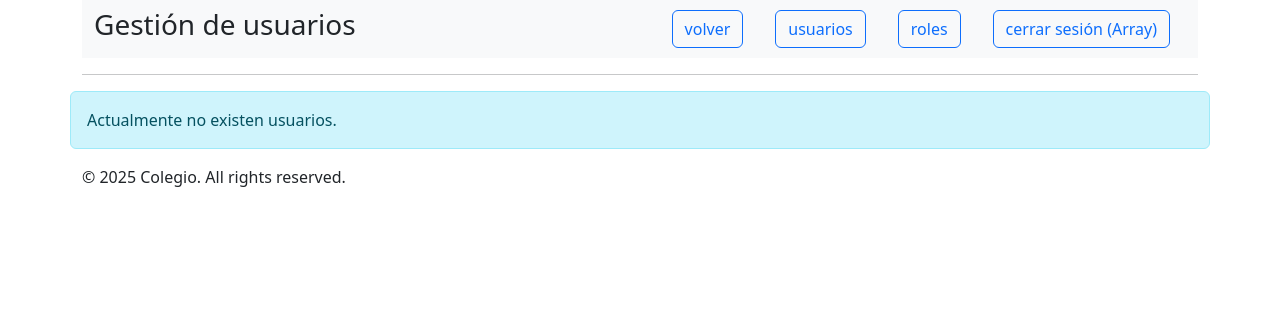
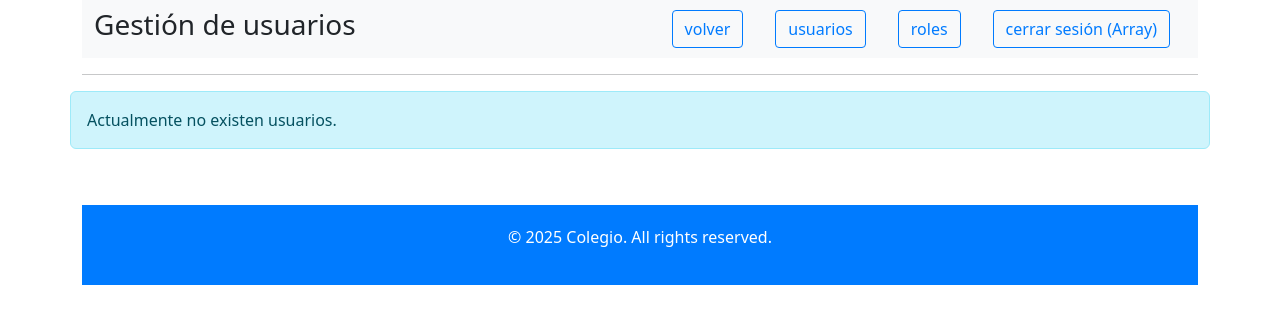
Before and after one commit to hectorelcoco-oss/colegio, a PHP site: page /index.php?action=estilos in a window 1280 px wide. Shown: the top 324 px of the page. Run offline with PHP 8.4, Linux system fonts and the light colour scheme; the visitor is signed in with stand-in values (Sample User, id 1).

Commit message:
trabajo terminado para evaluar

```diff
--- a/controller/usuario.php
+++ b/controller/usuario.php
@@ -29,7 +29,7 @@ class UsuarioController{
 		if(isset($_GET["id"])) $id = $_GET["id"];
 		return $this->tablaObj->getTablaById($id);
 	}
-	/* Create or update */
+	/* guarda los cambios de usuarios */
 	public function save(){
 		$this->view = 'edit_'. $this->tabla;
 		$this->page_title = 'Editar '. $this->tabla;
@@ -39,7 +39,7 @@ class UsuarioController{
 		return $result;
 	}
 
-	/* Confirm to delete */
+	/* Elimina el usuario por */
 	public function confirmDelete(){
 		$this->page_title = 'Eliminar '. $this->tabla;
 		$this->view = 'confirm_delete_'. $this->tabla;
@@ -62,7 +62,7 @@ class UsuarioController{
 	{
 		return $this->tablaObj1->getTabla();
 	}
-
+	/** login */
 	public function login(){
 		$this->view = 'login_'. $this->tabla;
 		$this->page_title = 'Ingreso de '. $this->tabla;
--- a/model/db.php
+++ b/model/db.php
@@ -17,9 +17,17 @@ class Db {
 		$this->user = constant('DB_USER');
 		$this->pass = constant('DB_PASS');
 
-        $this->conection = new mysqli($this->host, $this->user, $this->pass, $this->db);
+
+		try{
+
+			$this->conection = new mysqli($this->host, $this->user, $this->pass, $this->db);
+		}
+		catch(Exception $e){
+			die('Error de conexión: ' . $e->getMessage());
+		}
         if ($this->conection->connect_error) {
 			die('Falló la conexión: ' . $this->conection->connect_error);
+
 		}
 
 	}
--- a/view/confirm_delete_usuario.php
+++ b/view/confirm_delete_usuario.php
@@ -1,6 +1,6 @@
 <div class="row">
 	<form class="form" action="index.php?controller=usuario&action=delete" method="POST">
-		<input type="hidden" name="id_usuario" value="<?php echo $dataToView["data"]["id_usuario"]; ?>
+		<input type="hidden" name="id_usuario" value="<?php echo $dataToView["data"]["id_usuario"];?>"/>
 		<div class="alert alert-warning">
 			<b>¿Confirma que desea eliminar este usuario?:</b>
 			<i><?php echo $dataToView["data"]["id_usuario"]; ?></i>
--- a/view/listar_usuario.php
+++ b/view/listar_usuario.php
@@ -9,7 +9,10 @@
 					}
 				}
 				?>
-				<th colspan="2">Funciones</th>
+				<!-- quitra el campo funciones si el rol no es 1 ó 2-->
+				<?php if (isset($_SESSION["rol"]) && ($_SESSION["rol"] == 2 || $_SESSION["rol"] == 1)) : ?>
+					<th colspan="2">Funciones</th>
+				<?php endif; ?>
 			</tr>
 
 			<?php foreach ($dataToView["data"] as $tabla): ?>
@@ -29,6 +32,7 @@
 							$id = $tabla[$key];
 						}
 					}
+					// muestra los botones editar y eliminar según el rol del usuario
 					if (isset($_SESSION["rol"]) && ($_SESSION["rol"] == 2 || $_SESSION["rol"] == 1)) {
 					?>
 						<td>
@@ -37,9 +41,9 @@
 						<?php
 						if ($_SESSION["rol"] == 1) {
 						?>
-						<td>
-							<a href="index.php?controller=usuario&action=confirmDelete&id=<?php echo $id; ?>" class="btn btn-danger">🗑️</a>
-						</td>
+							<td>
+								<a href="index.php?controller=usuario&action=confirmDelete&id=<?php echo $id; ?>" class="btn btn-danger">🗑️</a>
+							</td>
 					<?php
 						}
 					} ?>
--- a/view/template/estilos.css
+++ b/view/template/estilos.css
@@ -107,3 +107,11 @@ nav ul {
   width: 100%; /* Ocupa todo el ancho disponible */
   box-sizing: border-box; /* Evita que el padding rompa el ancho */
 }
+.footer{
+    margin-top: 40px;
+    padding: 20px 0;
+    background-color: #007BFF; /* Azul institucional */
+    color: white;
+    text-align: center;
+    position: relative;
+    bottom: 0;}
--- a/view/template/footer.php
+++ b/view/template/footer.php
@@ -1,4 +1,4 @@
-</div>
+ </div>
     <div class="footer">
         <p>&copy; 2025 Colegio. All rights reserved.</p>
 </div>
--- a/view/template/header.php
+++ b/view/template/header.php
@@ -5,7 +5,7 @@
     <meta name="viewport" content="width=device-width, initial-scale=1.0">
     <title>colegio</title>
     <link href="https://cdn.jsdelivr.net/npm/bootstrap@5.3.2/dist/css/bootstrap.min.css" rel="stylesheet">
-   <link rel='stylesheet' href='view/estilos.css'/>
+   <link rel='stylesheet' href='view/template/estilos.css'/>
 </head>
 <body>
         <div class="container">
```
Also changed, not shown: controller/Rol.php (+2 -15 lines), view/listar_rol.php (+19 -9 lines), NotaVerUsuariosYclaves.txt (renamed from Nota.txt).
